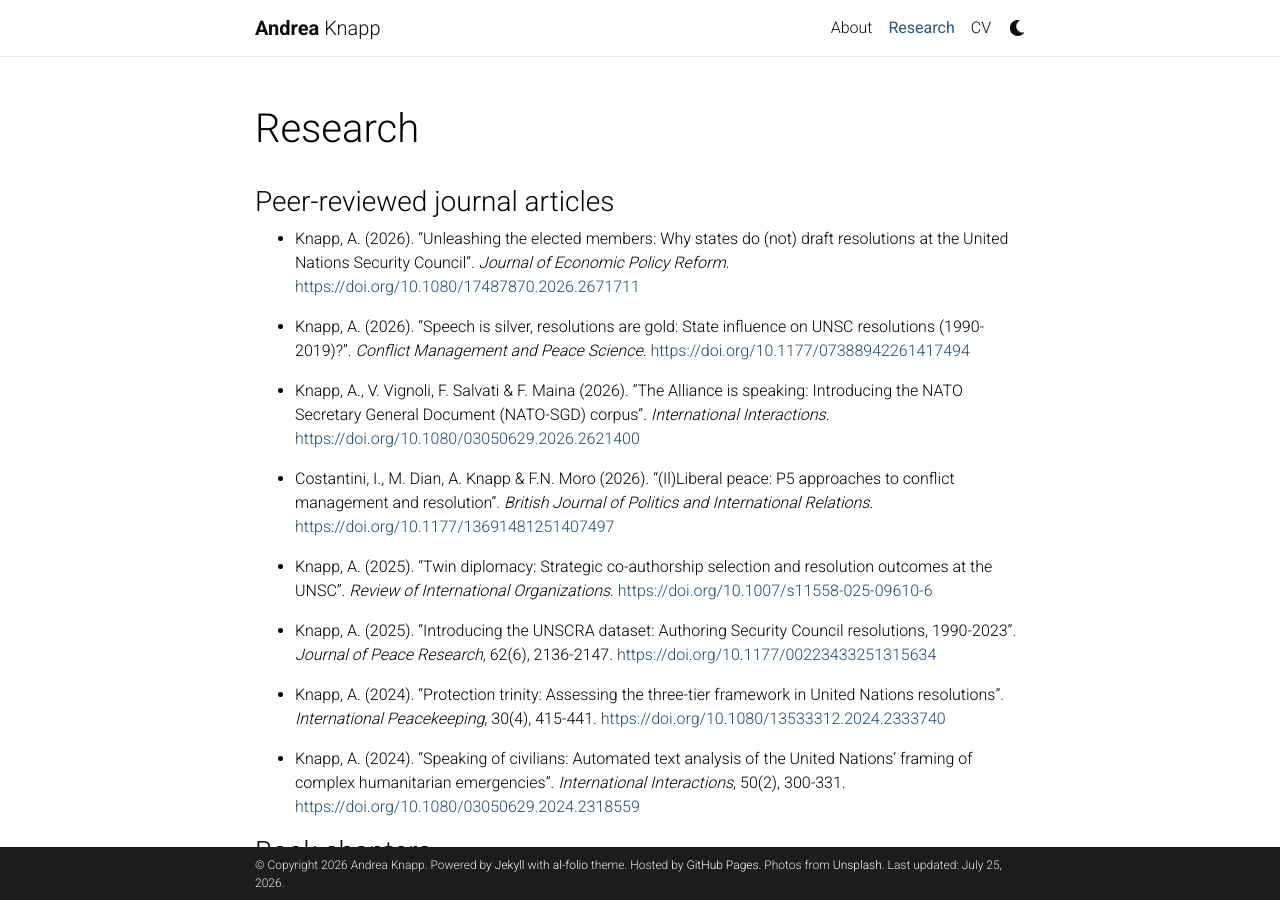
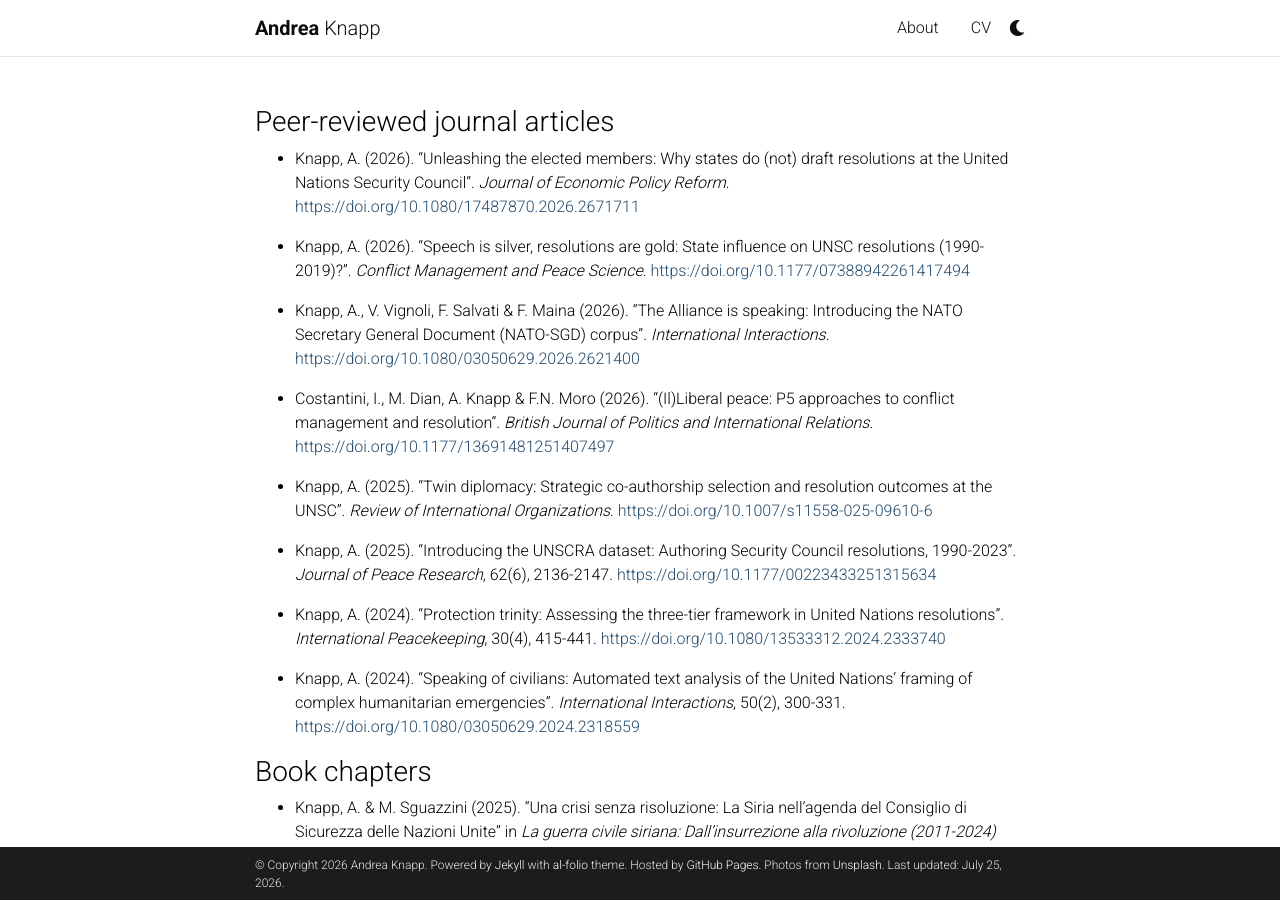
Before and after one commit to andrea-knpp/website, a Jekyll site: the page built from _pages/research.md, in a window 1280 px wide and 900 px high. Built offline with Jekyll 4.4.1, drawn with Linux system fonts in a browser that asks for light colours; comment, search, counter and statistics services are not loaded; a style sheet for code colours, icons or effects is not loaded.

Commit message:
Update research.md

```diff
--- a/_pages/research.md
+++ b/_pages/research.md
@@ -1,11 +1,10 @@
 ---
 layout: page
-title: Research
 permalink: /research/
 
 nav: true
 nav_order: 2
-show_title: false
+
 ---
 
 ### Peer-reviewed journal articles
```
